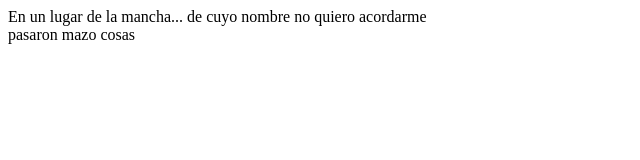
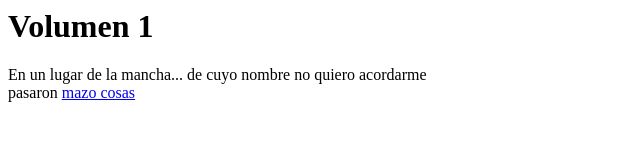
Before and after one commit to aritzcm/ejemplo, a plain HTML site: page index.html in a window 1280 px wide. Shown: the whole page, without its empty margins (0-640 px from the left). Drawn offline with Linux system fonts and the light colour scheme.

Commit message:
incluido titulo

```diff
--- a/index.html
+++ b/index.html
@@ -1,8 +1,9 @@
 <html>
   <head>
     <title> Holiwis </title>
+	<h1>Volumen 1</h1>
   </head>
   <body>
-    En un lugar de la mancha... de cuyo nombre no quiero acordarme <br> pasaron mazo cosas
+    En un lugar de la mancha... de cuyo nombre no quiero acordarme <br> pasaron <a href=google.com> mazo cosas </a>
   </body>
 </html>
```
